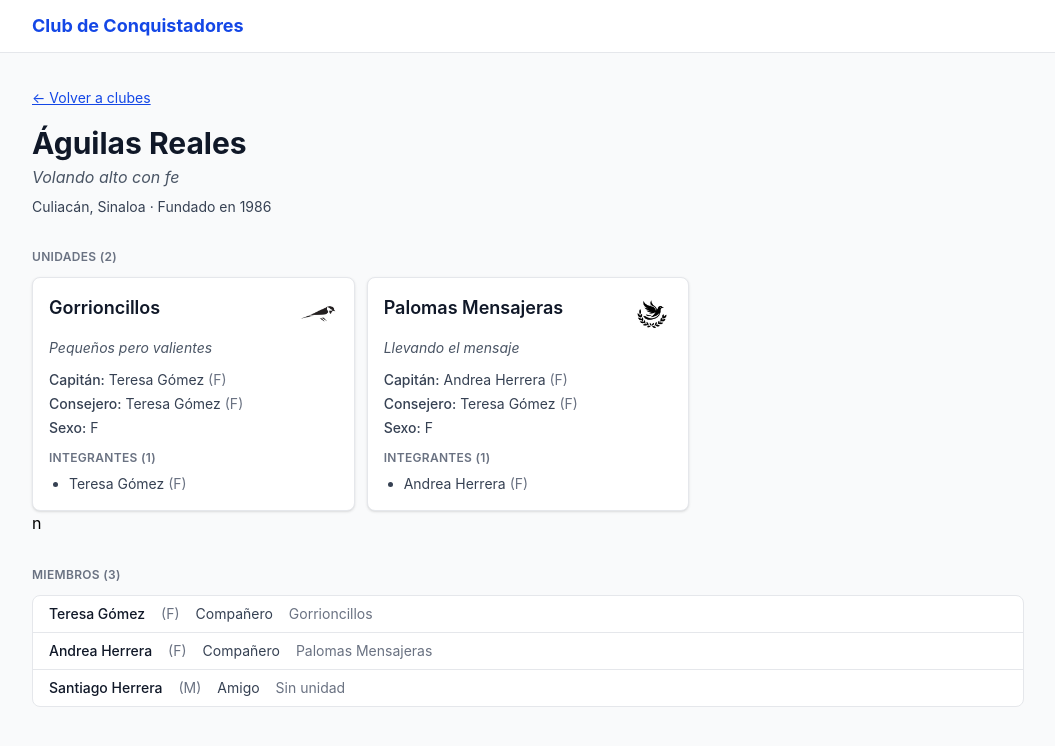
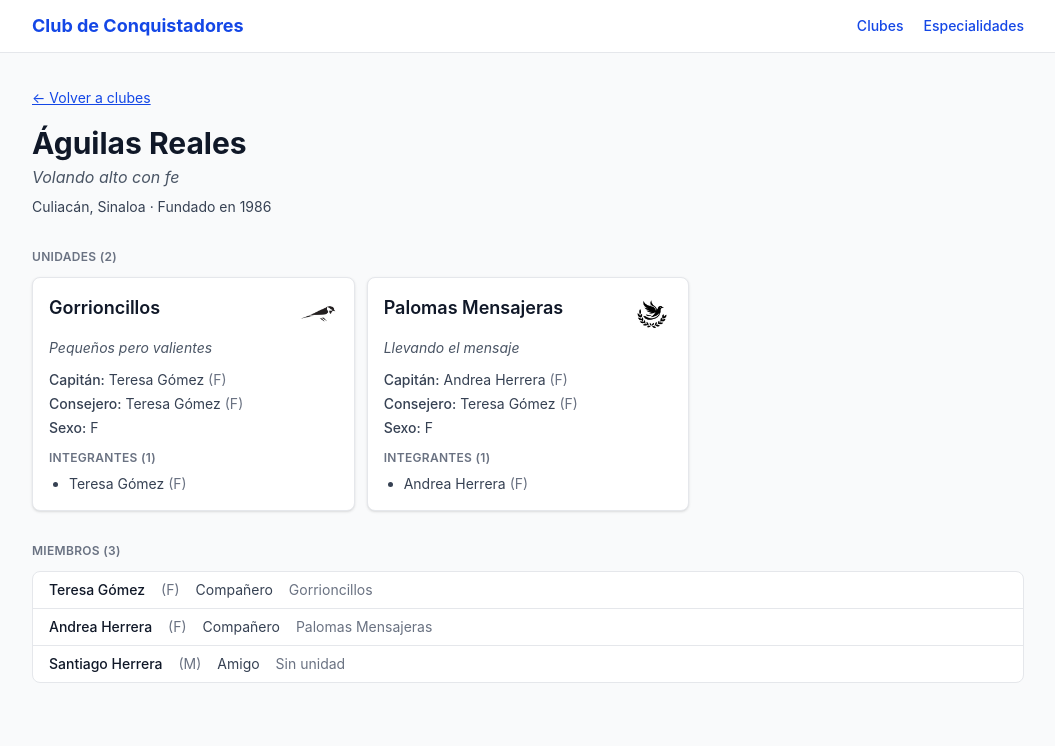
Before and after one commit to Micolz/Proyecto-conquistadores, a React (Vite) app: page /clubes/1 in a window 1280 px wide. Shown: the top 746 px of the page, without its empty margins (112-1167 px from the left). Built offline with nearby package versions, Linux system fonts and the light colour scheme.

Commit message:
Agregar ruta y enlace a especialidades
Corrige el typo en la ruta (/lista-especialiades -> /especialidades),
mueve el comodín al final y agrega la navegación en el header.
Elimina una 'n' suelta que se renderizaba en DetalleClub.

```diff
--- a/src/App.tsx
+++ b/src/App.tsx
@@ -8,18 +8,32 @@ function App() {
   return (
     <div className="min-h-screen bg-gray-50">
       <header className="border-b border-gray-200 bg-white">
-        <div className="mx-auto max-w-5xl px-4 py-3">
+        <div className="mx-auto max-w-5xl px-4 py-3 flex items-center justify-between">
           <Link to="/" className="text-lg font-bold text-blue-700">
             Club de Conquistadores
           </Link>
+          <nav className="flex gap-5">
+            <Link
+              to="/"
+              className="text-sm font-medium text-blue-700 transition hover:text-blue-900"
+            >
+              Clubes
+            </Link>
+            <Link
+              to="/especialidades"
+              className="text-sm font-medium text-blue-700 transition hover:text-blue-900"
+            >
+              Especialidades
+            </Link>
+          </nav>
         </div>
       </header>
 
       <Routes>
         <Route path="/" element={<ListaClubes />} />
         <Route path="/clubes/:clubId" element={<DetalleClub />} />
+        <Route path="/especialidades" element={<ListaEspecialidades />} />
         <Route path="*" element={<NoEncontrado />} />
-        <Route path="/lista-especialiades" element={<ListaEspecialidades />} />
       </Routes>
     </div>
   )
--- a/src/pages/DetalleClub.tsx
+++ b/src/pages/DetalleClub.tsx
@@ -48,7 +48,7 @@ function DetalleClub() {
           </div>
         )}
       </section>
-      n
+
       <section className="mt-8">
         <h2 className="mb-3 text-xs font-semibold tracking-wide text-gray-500 uppercase">
           Miembros ({miembrosDelClub.length})
```
